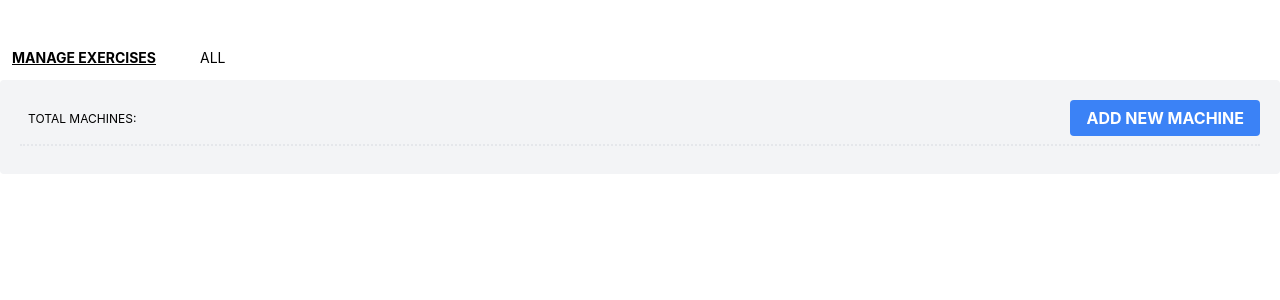
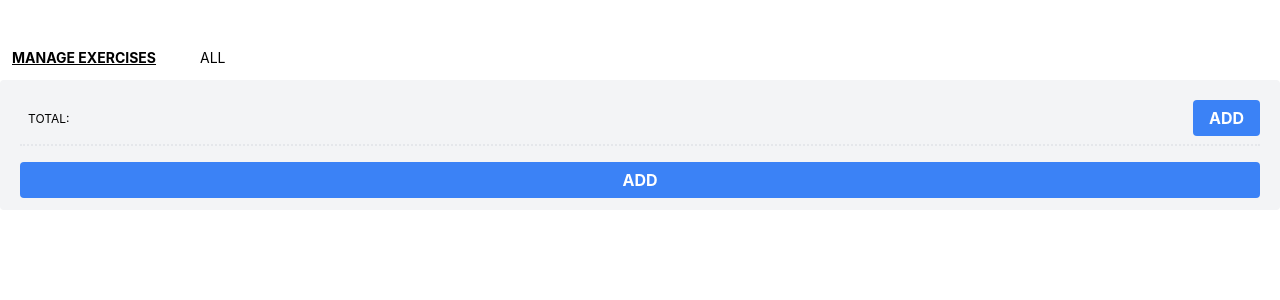
Before and after one commit to sarabs3/gym-tracker-app, a React (Create React App) app: page /types/4accb4a4-3052-4eba-9e25-3a04d202cc3c in a window 1280 px wide. Shown: the top 300 px of the page. Built offline with nearby package versions, Linux system fonts and the light colour scheme.

Commit message:
Implemented add form

```diff
--- a/src/components/FormElements/Input.tsx
+++ b/src/components/FormElements/Input.tsx
@@ -6,6 +6,7 @@ interface Props {
     value: string;
     onChange: (e: ChangeEvent<HTMLInputElement>) => void;
     type?: string;
+    placeholder?: string;
 }
 
 const Input: FC<Props> = ({ id, name, value, onChange, type = "text" }) => {
--- a/src/features/machineTypes/Machines.tsx
+++ b/src/features/machineTypes/Machines.tsx
@@ -1,4 +1,4 @@
-import React, { ChangeEvent } from "react";
+import React, { ChangeEvent, useState } from "react";
 import { useAppDispatch, useAppSelector } from "../../app/hooks";
 import {
   addMachine,
@@ -8,15 +8,19 @@ import {
   selectTitleField,
 } from "./MachineTypesSlice";
 import { Navigate, useParams } from "react-router-dom";
-import Machine from "./components/Machine";
 import PageHeading from "../../components/PageHeading";
 import { FieldTypes } from "../../types/machine";
 import NoMachines from "../../components/NoMachines";
+import MachineList from "./components/List";
+import Input from "../../components/FormElements/Input";
 
 const Machines = () => {
   const params = useParams();
   const machines = useAppSelector(selectMachines(params?.id));
   const titleField = useAppSelector(selectTitleField(params.id));
+  const [reps, setReps] = useState<string>('');
+  const [weight, setWeight] = useState<string>('');
+  const [addRep, setAddRep] = useState<boolean>(false);
   const dispatch = useAppDispatch();
   const handleChange = (
     e: ChangeEvent<HTMLInputElement>,
@@ -40,7 +44,9 @@ const Machines = () => {
   };
   const AddNew = () => {
     if (!params?.id) return;
-    dispatch(addMachine({ id: params.id }));
+    dispatch(addMachine({ id: params.id, reps, weight }));
+    setReps('');
+    setWeight('');
   };
   const machineDelete = (id: string) => {
     if (!params?.id) return;
@@ -51,22 +57,52 @@ const Machines = () => {
     <div className="container bg-gray-100 rounded mb-5 py-3 px-5">
       <PageHeading>
         <div className="uppercase text-xs">
-          <span className="ml-2">Total Machines:</span>
+          <span className="ml-2">Total:</span>
           <span className="font-bold uppercase text-sm">
             {" "}
             {machines?.length}
           </span>
         </div>
-        <button onClick={AddNew} className="btn-primary">
-          Add New Machine
+        <button onClick={() => setAddRep(true)} className="btn-primary">
+          Add
         </button>
       </PageHeading>
       {machines?.length === 0 && (
-        <NoMachines><p className="text-sm">Add new machine</p></NoMachines>
+        <NoMachines><p className="text-sm">Add new</p></NoMachines>
       )}
-      <div className="flex flex-wrap ">
-        {machines?.map((machine) => (
-          <Machine
+      {addRep && <div>
+        Add Rep
+        <div
+      className="my-2 md:m-2 border relative rounded-lg transition ease-in-out md:w-[calc(50%-1rem)] lg:w-[calc(25%-1rem)] shadow bg-white hover:shadow-none hover:bg-blue-50 border-b-8 hover:border-blue-300"
+    >
+      <div className="my-3 px-3">
+          <div>
+            <Input
+              id={"1"}
+              type="text"
+              name="reps"
+              value={reps}
+              placeholder="reps"
+              onChange={(e) => setReps(e.target.value)}
+            />
+          </div>
+          <div>
+            <Input
+              id={"1"}
+              type="text"
+              name="weight"
+              value={weight}
+              placeholder="reps"
+              onChange={(e) => setWeight(e.target.value)}
+            />
+          </div>
+          <button className="btn-primary" onClick={AddNew}>Add</button>
+        </div>
+      </div>
+      </div>}
+      <div className="flex flex-wrap flex-col">
+        {machines?.filter(f => f.fields.length > 0).map((machine) => (
+          <MachineList
             machine={machine}
             key={machine.id}
             titleField={titleField}
@@ -74,6 +110,9 @@ const Machines = () => {
             handleChange={handleChange}
           />
         ))}
+        <button onClick={() => setAddRep(true)} className="btn-primary">
+          Add
+        </button>
       </div>
     </div>
   );
```
